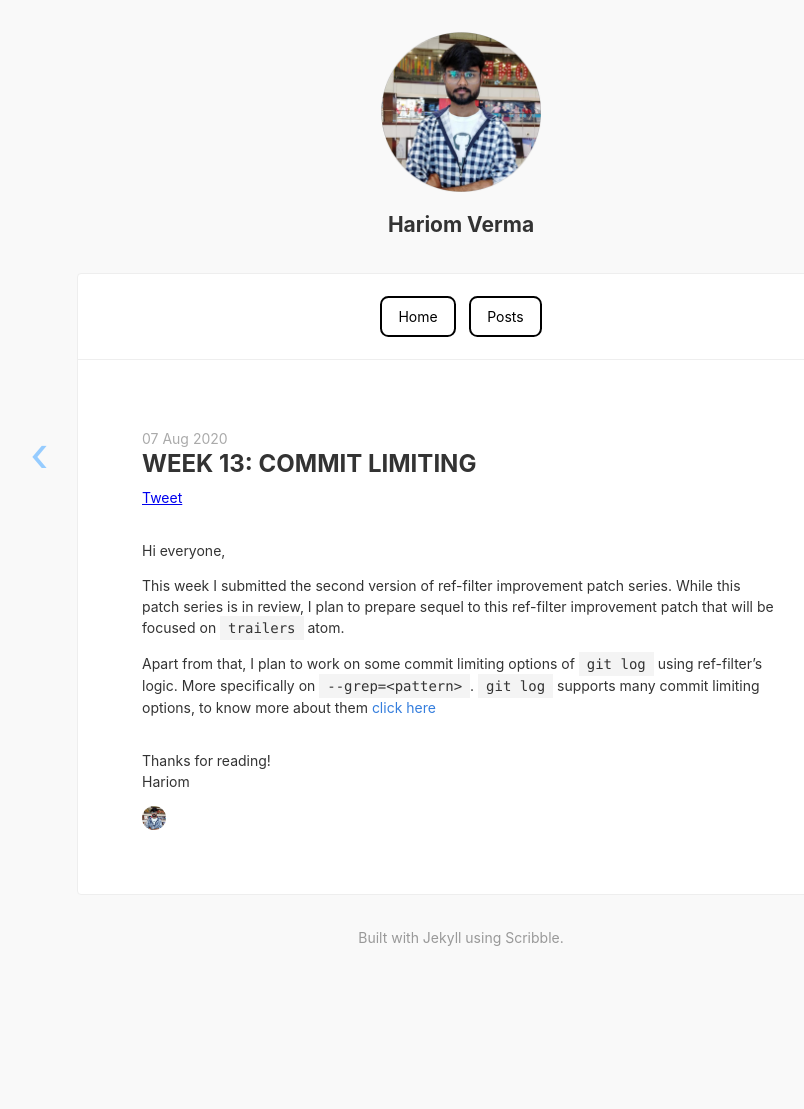
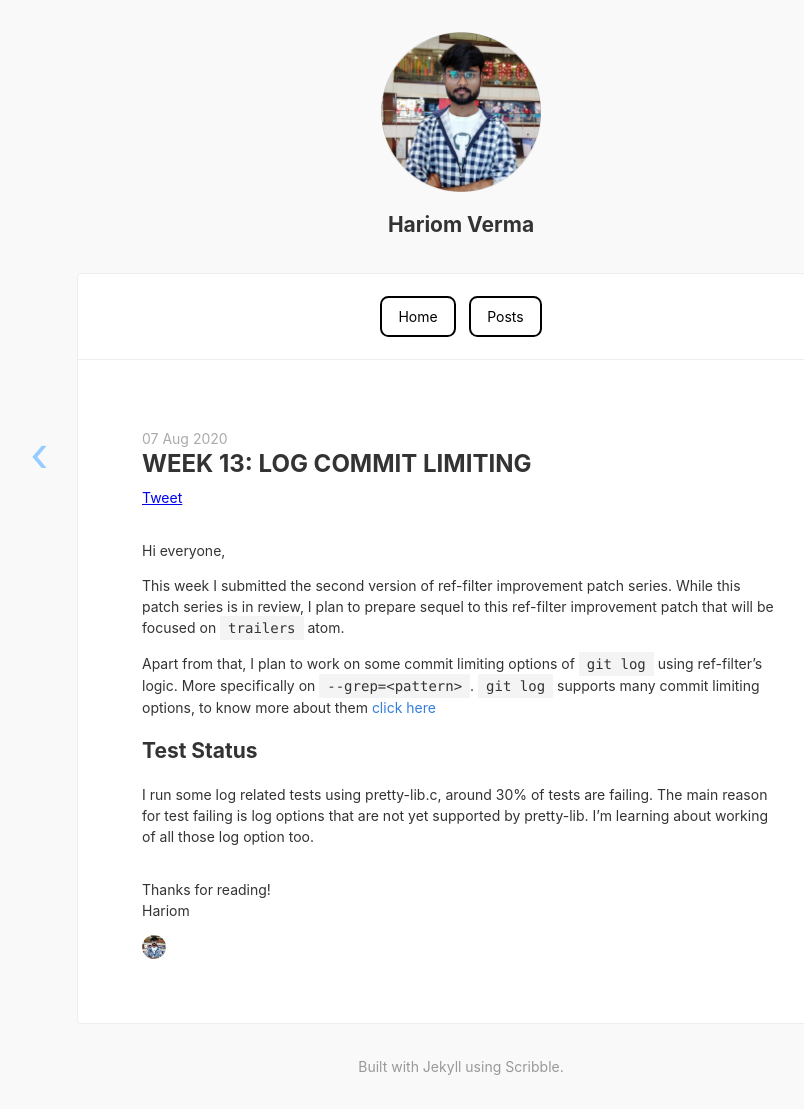
Before and after one commit to harry-hov/blogs, a Jekyll site: the page built from _posts/2020-08-07-week13-commit-limiting.md, in a window 1280 px wide. Shown: the whole page, without its empty margins (179-983 px from the left). Built offline with Jekyll 4.4.1, drawn with Linux system fonts in a browser that asks for light colours; comment, search, counter and statistics services are not loaded; before the commit the page ends 980 px from its top, so only the background shows below that.

Commit message:
Update 2020-08-07-week13-commit-limiting.md

```diff
--- a/_posts/2020-08-07-week13-commit-limiting.md
+++ b/_posts/2020-08-07-week13-commit-limiting.md
@@ -1,5 +1,5 @@
 ---
-title: "Week 13: Commit Limiting"
+title: "Week 13: Log Commit Limiting"
 categories: gsoc
 ---
 
@@ -9,3 +9,7 @@ This week I submitted the second version of ref-filter improvement patch series.
 
 Apart from that, I plan to work on some commit limiting options of `git log` using ref-filter's logic. More specifically on `--grep=<pattern>`.
 `git log` supports many commit limiting options, to know more about them [click here](https://git-scm.com/docs/git-log#_commit_limiting)
+
+## Test Status
+
+I run some log related tests using pretty-lib.c, around 30% of tests are failing. The main reason for test failing is log options that are not yet supported by pretty-lib. I'm learning about working of all those log option too.
```
